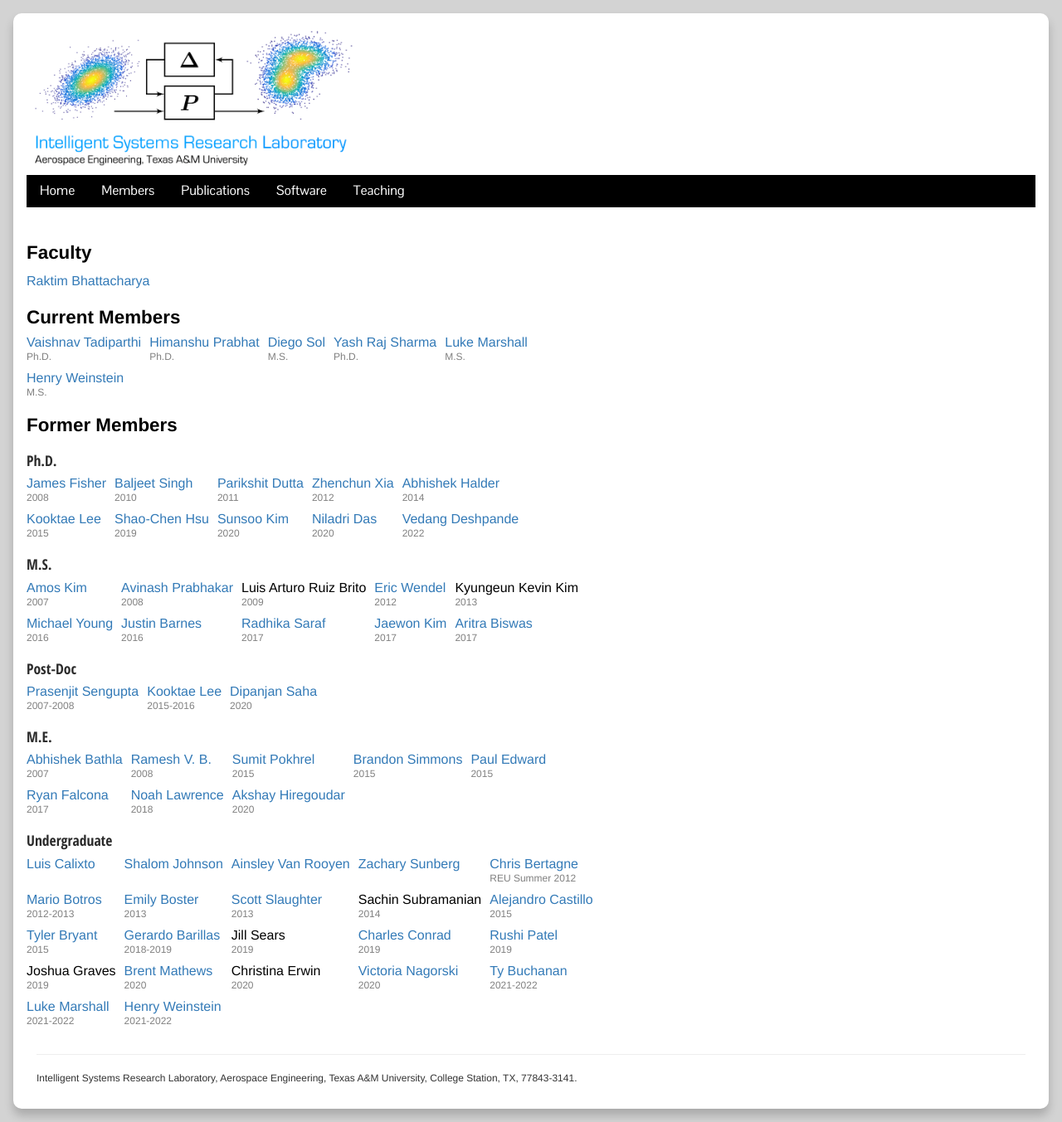
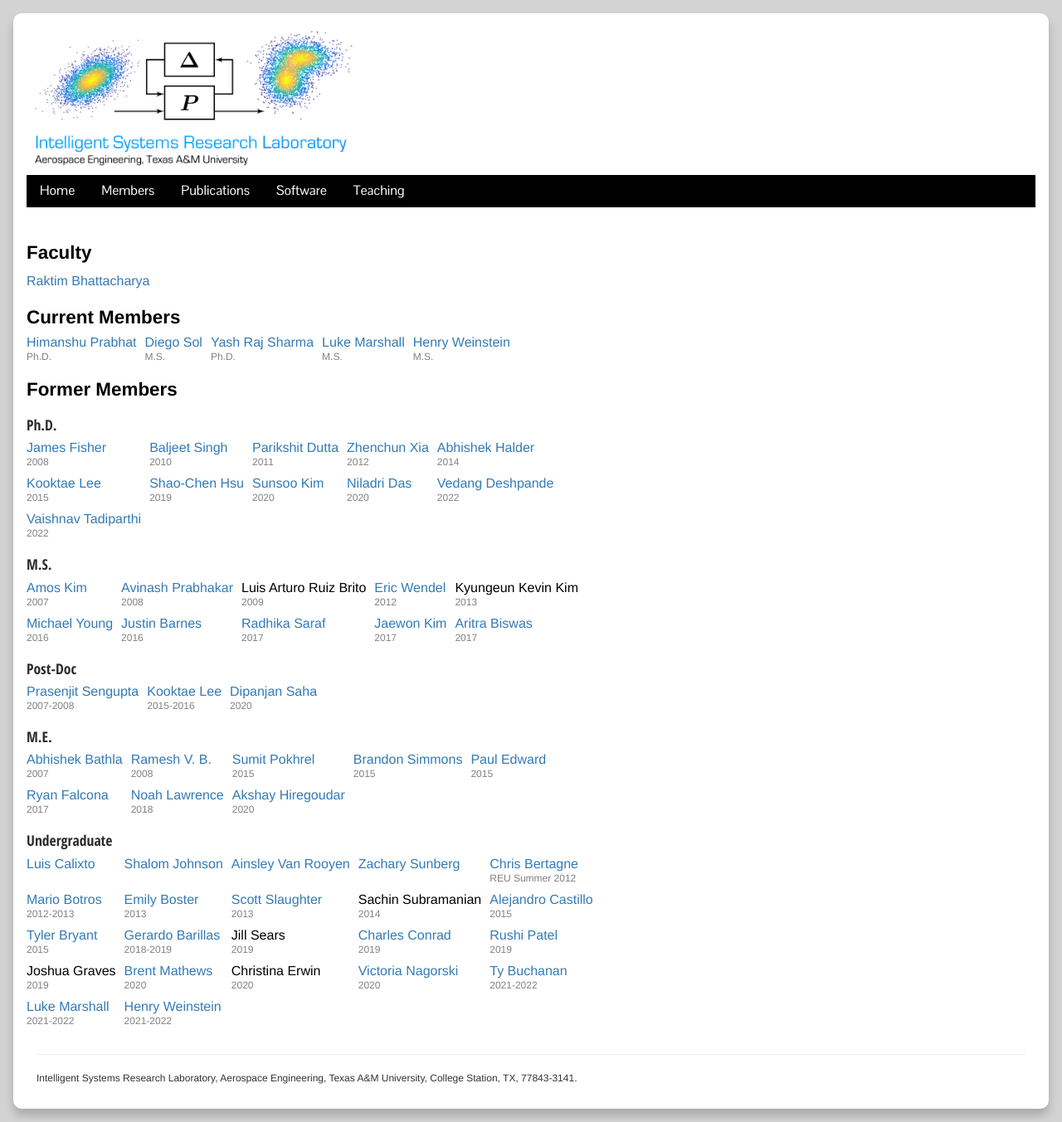
Before and after one commit to isrlab/isrlab.github.io, a Jekyll site: the page built from 02 members.md, in a window 1280 px wide. Shown: the whole page at 83% size. Built offline with Jekyll 4.4.1, drawn with Linux system fonts in a browser that asks for light colours; nearby versions of some CDN libraries.

Commit message:
Update 02 members.md

```diff
--- a/02 members.md
+++ b/02 members.md
@@ -10,7 +10,6 @@
 
 ## Current Members
 <div class="former_students">
-  <div><a href ="https://www.linkedin.com/in/vaishnav-tadiparthi-0453b923"> Vaishnav Tadiparthi </a><br> <year>Ph.D.</year></div>
   <div><a href ="https://www.linkedin.com/in/himanshu-prabhat-2a5ba82b"> Himanshu Prabhat </a><br> <year>Ph.D.</year></div>
   <div><a href ="https://www.linkedin.com/in/diego-sol-073bb1148/"> Diego Sol </a><br> <year>M.S.</year></div>
   <div><a href ="https://www.linkedin.com/in/yash-raj-sharma-874835140/"> Yash Raj Sharma </a><br> <year>Ph.D.</year></div>
@@ -31,6 +30,7 @@
   <div><a href="https://www.linkedin.com/in/sunsoo-kim-1222a511b">Sunsoo Kim</a> <br> <year>2020</year></div>
   <div><a href="https://www.linkedin.com/in/niladri-das">Niladri Das</a> <br> <year>2020</year></div>
     <div><a href ="https://vedang.page"> Vedang Deshpande </a> <br> <year>2022</year></div>
+    <div><a href ="https://www.linkedin.com/in/vaishnav-tadiparthi-0453b923"> Vaishnav Tadiparthi </a><br> <year>2022</year></div>
 </div>
 
 ### M.S.
```
